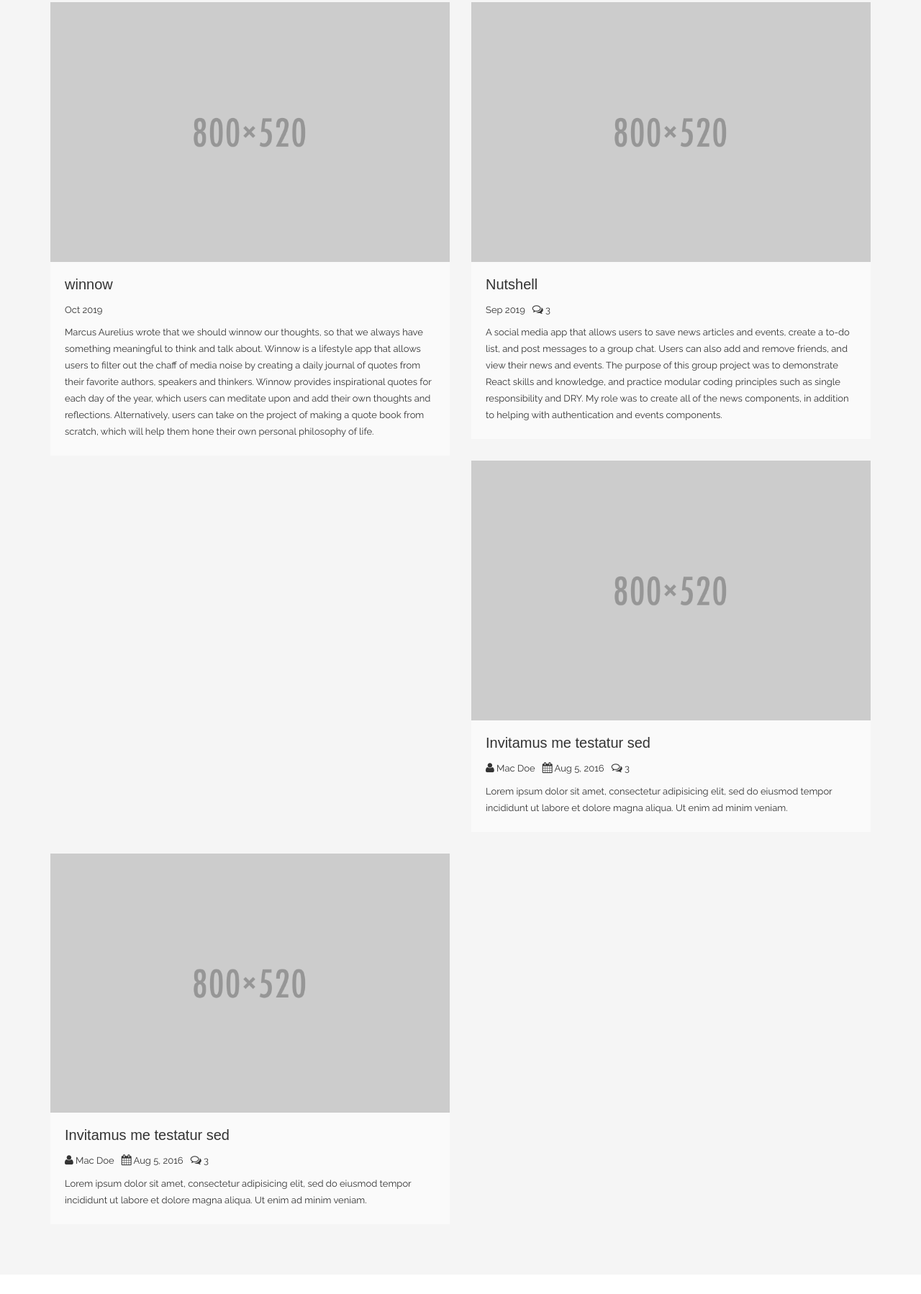
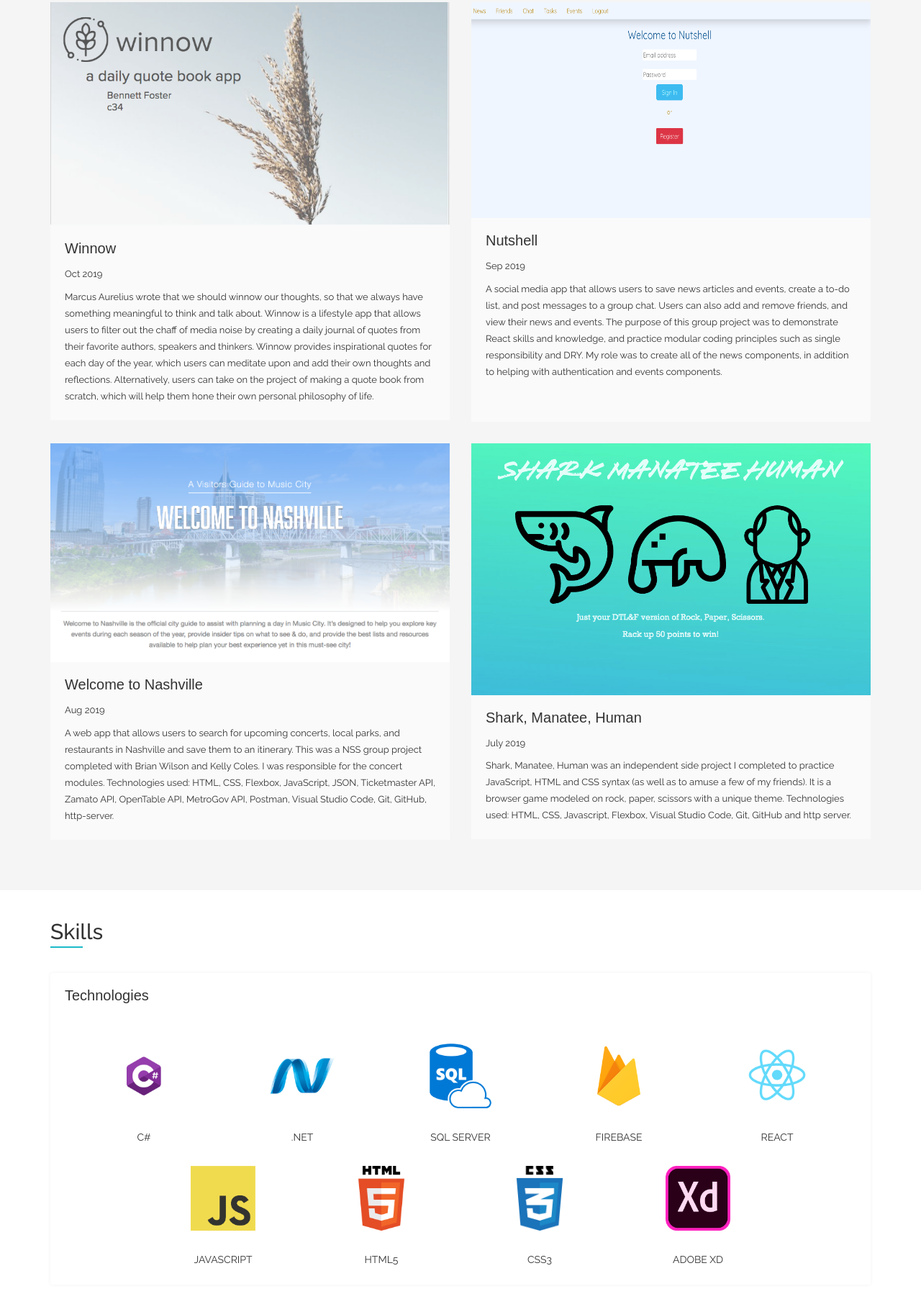
Before and after one commit to bennfos/bennett-foster, a plain HTML site: page index.html in a window 1280 px wide. Shown: the part 762-2560 px from the top of the page at 72% size. Drawn offline with Linux system fonts and the light colour scheme; some packages are replaced by stand-ins of ours.

Commit message:
need to add picture

```diff
--- a/index.html
+++ b/index.html
@@ -45,7 +45,7 @@
 			<a href="#" class="mobile-menu-opener"><i class="fa fa-bars"></i></a>
 			<nav class="navbar navbar-default navbar-static-top">
 				<div class="logo">
-					<a href="index-vertical.html" class="navbar-brand"><img src="img/logo.png" alt="Logo"></a>
+					<a href="index-vertical.html" class="navbar-brand"><img class="circle-img" src="BF.JPG" alt="Logo"></a>
 				</div>
 				<div id="navbar">
 					<ul class="nav navbar-nav navbar-right">
@@ -93,7 +93,7 @@
 													<b class=is-visible>C#</b>
 													<b>React</b>
 													<b>HTML5</b>
-													<b>.NET</b>
+													<b>.NET Core</b>
 													<b>CSS3</b>
 													<b>JavaScript</b>
 												</span>
@@ -131,8 +131,8 @@
 							<div class="col-xs-12 col-sm-6">
 								<div class="post">
 									<div class="post-thumb">
-										<a href="#">
-											<img alt="" src="img/blog/1.jpg">
+										<a href="https://github.com/bennfos/winnow-front-end-capstone">
+											<img class="proj-img" alt="" src="winnow.png">
 											<div class="post-overlay">
 												<i class="fa fa-github"></i>
 											</div>
@@ -141,7 +141,7 @@
 									<!--end post-thumb-->
 
 									<div class="post-bottom">
-										<h2>winnow</h2>
+										<h2>Winnow</h2>
 										<div class="post-meta">
 											<ul>
 												<li>Oct 2019</li>
@@ -150,6 +150,7 @@
 										</div>
 										<p>Marcus Aurelius wrote that we should winnow our thoughts, so that we always have something meaningful to think and talk about. Winnow is a lifestyle app that allows users to filter out the chaff of media noise by creating a daily journal of quotes from their favorite authors, speakers and thinkers. Winnow provides inspirational quotes for each day of the year, which users can meditate upon and add their own thoughts and reflections. Alternatively, users can take on the  project of making a quote book from scratch, which will help them hone their own personal philosophy of life.
 
+
 										</p>
 									</div>
 									<!--end post-bottom-->
@@ -157,11 +158,12 @@
 								</div>
 							</div>
 
+							<div class="proj-card">
 							<div class="col-xs-12 col-sm-6">
 								<div class="post">
 									<div class="post-thumb">
-										<a href="https://github.com/bennfos/winnow-front-end-capstone">
-											<img alt="" src="img/blog/2.jpg">
+										<a href="https://github.com/bennfos/nutshell">
+											<img class="proj-img" alt="" src="Nutshell.png">
 											<div class="post-overlay">
 												<i class="fa fa-github"></i>
 											</div>
@@ -174,11 +176,39 @@
 										<div class="post-meta">
 											<ul>
 												<li>Sep 2019</li>
-												<li><a href="#"><i class="fa fa-comments-o"></i> 3</a></li>
 											</ul>
 
 										</div>
-										<p>A social media app that allows users to save news articles and events, create a to-do list, and post messages to a group chat. Users can also add and remove friends, and view their news and events. The purpose of this group project was to demonstrate React skills and knowledge, and practice modular coding principles such as single responsibility and DRY. My role was to create all of the news components, in addition to helping with authentication and events components.
+										<p class="nutshell">A social media app that allows users to save news articles and events, create a to-do list, and post messages to a group chat. Users can also add and remove friends, and view their news and events. The purpose of this group project was to demonstrate React skills and knowledge, and practice modular coding principles such as single responsibility and DRY. My role was to create all of the news components, in addition to helping with authentication and events components.
+										</p>
+									</div>
+									<!--end post-bottom-->
+
+								</div>
+							</div>
+						</div>
+
+							<div class="col-xs-12 col-sm-6">
+								<div class="post">
+									<div class="post-thumb">
+										<a href="https://github.com/nss-day-cohort-34/welcome-to-nashville-clandestine-voltage">
+											<img class="proj-img" alt="" src="WTN.png">
+											<div class="post-overlay">
+												<i class="fa fa-github"></i>
+											</div>
+										</a>
+									</div>
+									<!--end post-thumb-->
+
+									<div class="post-bottom">
+										<h2>Welcome to Nashville</h2>
+										<div class="post-meta">
+											<ul>
+												<li>Aug 2019</li>
+											</ul>
+
+										</div>
+										<p>A web app that allows users to search for upcoming concerts, local parks, and restaurants in Nashville and save them to an itinerary. This was a NSS group project completed with Brian Wilson and Kelly Coles. I was responsible for the concert modules. Technologies used: HTML, CSS, Flexbox, JavaScript, JSON, Ticketmaster API, Zamato API, OpenTable API, MetroGov API, Postman, Visual Studio Code, Git, GitHub, http-server.
 										</p>
 									</div>
 									<!--end post-bottom-->
@@ -189,8 +219,8 @@
 							<div class="col-xs-12 col-sm-6">
 								<div class="post">
 									<div class="post-thumb">
-										<a href="#">
-											<img alt="" src="img/blog/3.jpg">
+										<a href="https://bennfos.github.io/shark-manatee-human/">
+											<img class="proj-img" alt="" src="SMH.png">
 											<div class="post-overlay">
 												<i class="fa fa-link"></i>
 											</div>
@@ -199,48 +229,13 @@
 									<!--end post-thumb-->
 
 									<div class="post-bottom">
-										<h2>Invitamus me testatur sed</h2>
+										<h2>Shark, Manatee, Human</h2>
 										<div class="post-meta">
 											<ul>
-												<li><i class="fa fa-user"></i> Mac Doe</li>
-												<li><i class="fa fa-calendar"></i> Aug 5, 2016</li>
-												<li><a href="#"><i class="fa fa-comments-o"></i> 3</a></li>
+												<li>July 2019</li>
 											</ul>
-
 										</div>
-										<p>Lorem ipsum dolor sit amet, consectetur adipisicing elit, sed do eiusmod
-											tempor incididunt ut labore et dolore magna aliqua. Ut enim ad minim veniam.
-										</p>
-									</div>
-									<!--end post-bottom-->
-
-								</div>
-							</div>
-
-							<div class="col-xs-12 col-sm-6">
-								<div class="post">
-									<div class="post-thumb">
-										<a href="#">
-											<img alt="" src="img/blog/4.jpg">
-											<div class="post-overlay">
-												<i class="fa fa-link"></i>
-											</div>
-										</a>
-									</div>
-									<!--end post-thumb-->
-
-									<div class="post-bottom">
-										<h2>Invitamus me testatur sed</h2>
-										<div class="post-meta">
-											<ul>
-												<li><i class="fa fa-user"></i> Mac Doe</li>
-												<li><i class="fa fa-calendar"></i> Aug 5, 2016</li>
-												<li><a href="#"><i class="fa fa-comments-o"></i> 3</a></li>
-											</ul>
-
-										</div>
-										<p>Lorem ipsum dolor sit amet, consectetur adipisicing elit, sed do eiusmod
-											tempor incididunt ut labore et dolore magna aliqua. Ut enim ad minim veniam.
+										<p>Shark, Manatee, Human was an independent side project I completed to practice JavaScript, HTML and CSS syntax (as well as to amuse a few of my friends). It is a browser game modeled on rock, paper, scissors with a unique theme. Technologies used: HTML, CSS, Javascript, Flexbox, Visual Studio Code, Git, GitHub and http server.
 										</p>
 									</div>
 									<!--end post-bottom-->
--- a/style.css
+++ b/style.css
@@ -343,12 +343,15 @@ a.mobile-menu-opener:hover{
 	color:#1cb9c8;
 	background:none;
 }
+
+
 .logo {
-    float: left;
+
     width: 100%;
 	text-align:center;
 	padding:15px;
-	overflow:hidden;
+	margin: 15px;
+
 }
 .logo img{
 	-webkit-transition:all 0.3s ease-in-out;
@@ -612,8 +615,9 @@ b{
 }
 
 
+
 .panel-box.basic-info {
-	min-height: 340px;
+	min-height: 318px;
 }
 
 .panel-box:hover{
@@ -628,7 +632,7 @@ b{
 }
 
 ul.basic-info {
-	margin: 20px 0 65px 0;
+	margin: 20px 0 45px 0;
 }
 
 .basic-info{
@@ -637,7 +641,7 @@ ul.basic-info {
 	align-content: center;
 	width:100%;
 	float:left;
-	height:auto;
+	height: auto;
 
 }
 .basic-info li{
@@ -1256,6 +1260,22 @@ ul.basic-info {
 .post:hover .fa{
 	top:50%;
 }
+
+.nutshell {
+	padding: 0 0 36px 0;
+}
+
+.proj-card {
+	min-width: 375;
+	min-height: 675;
+	max-width: 375;
+	max-height: 675;
+}
+
+.proj-img {
+	min-height: 300px;
+}
+
 .post-bottom {
     background: #fafafa none repeat scroll 0 0;
     float: left;
```
Also changed, not shown: Nutshell.png (added), SMH.png (added), WTN.png (added), winnow.png (added), 1 other file.
